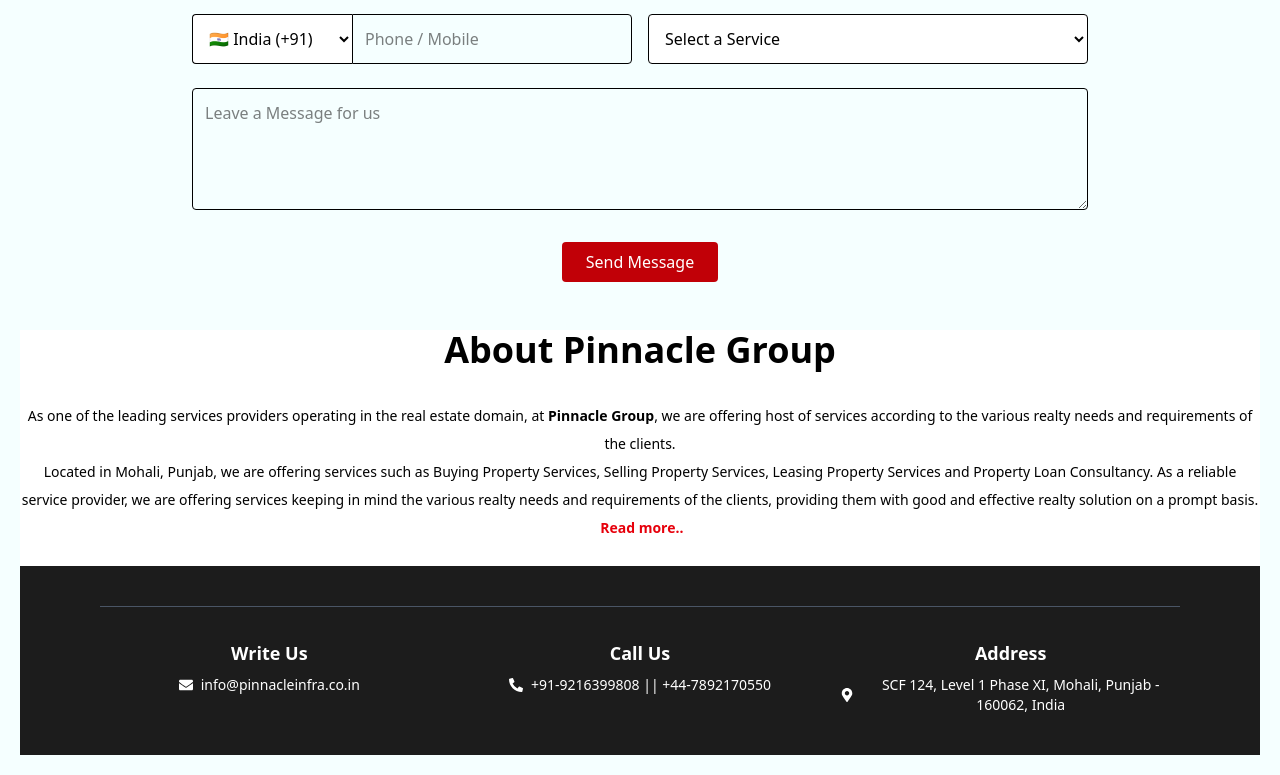
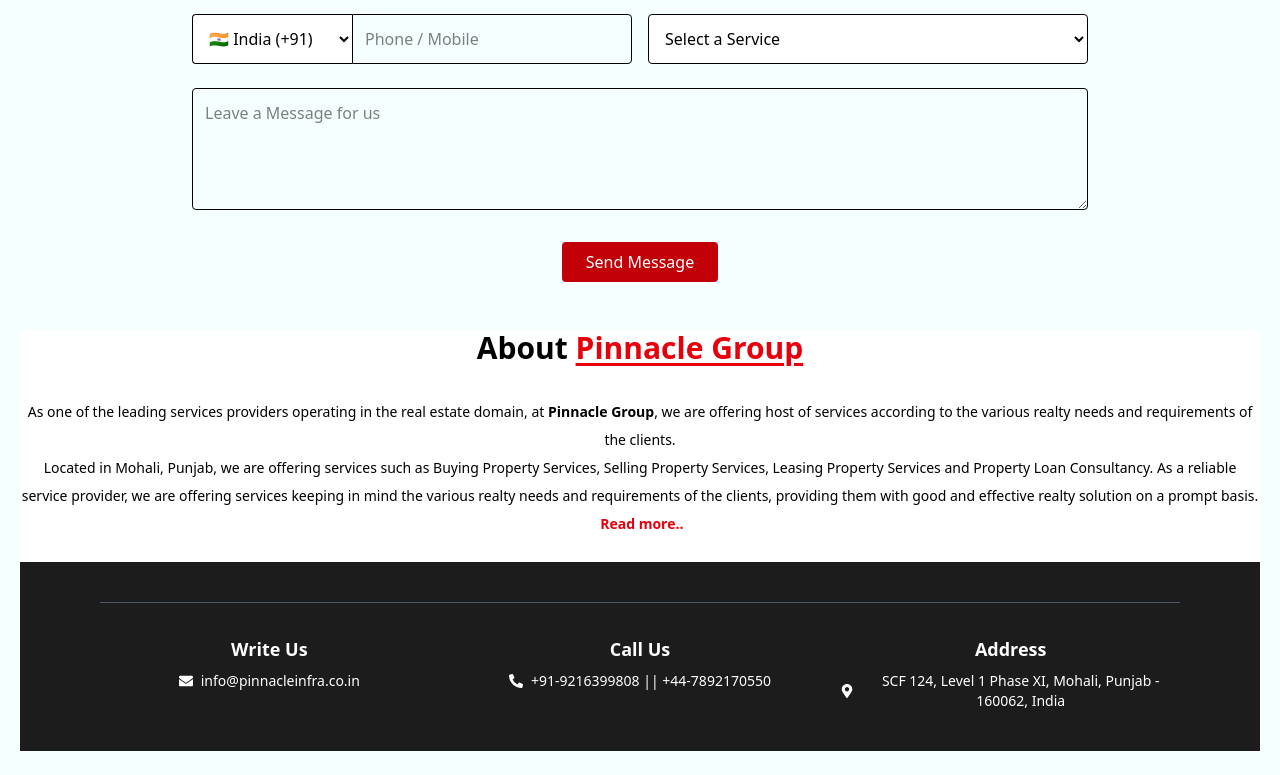
Before and after one commit to Abhixak/Pinnacle-Group-UK, a React (Vite) app: page / in a window 1280 px wide. Shown: the part 910-1685 px from the top of the page. Built offline with nearby package versions, Linux system fonts and the light colour scheme.

Commit message:
Added Images

```diff
--- a/src/Components/AboutSection.jsx
+++ b/src/Components/AboutSection.jsx
@@ -3,7 +3,12 @@ import React from 'react';
 const AboutSection = () => {
   return (
     <div className="w-full bg-white flex flex-col items-center text-black  px-6 md:px-20 py-16 bg-white">
-      <h1 className="text-4xl font-bold text-center !mb-8">About Pinnacle Group</h1>
+      <h2 className="text-3xl font-bold !mb-8">
+          About{" "}
+          <span className="text-red-600 underline underline-offset-4">
+            Pinnacle Group
+          </span>
+        </h2>
       <p className="text-sm leading-7 text-center !mx-auto">
         As one of the leading services providers operating in the real estate domain, at <strong>Pinnacle Group</strong>,
         we are offering host of services according to the various realty needs and requirements of the clients.
```
